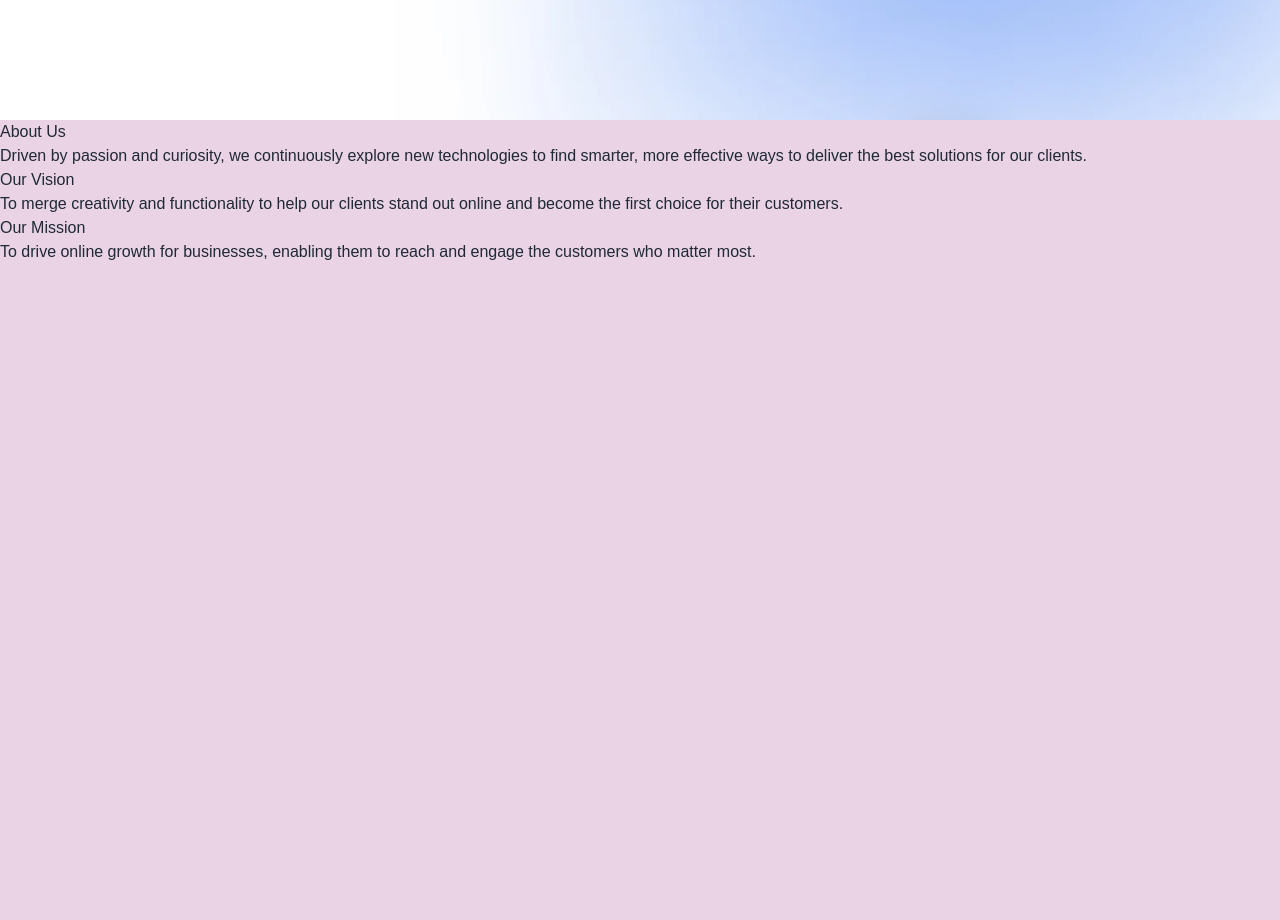
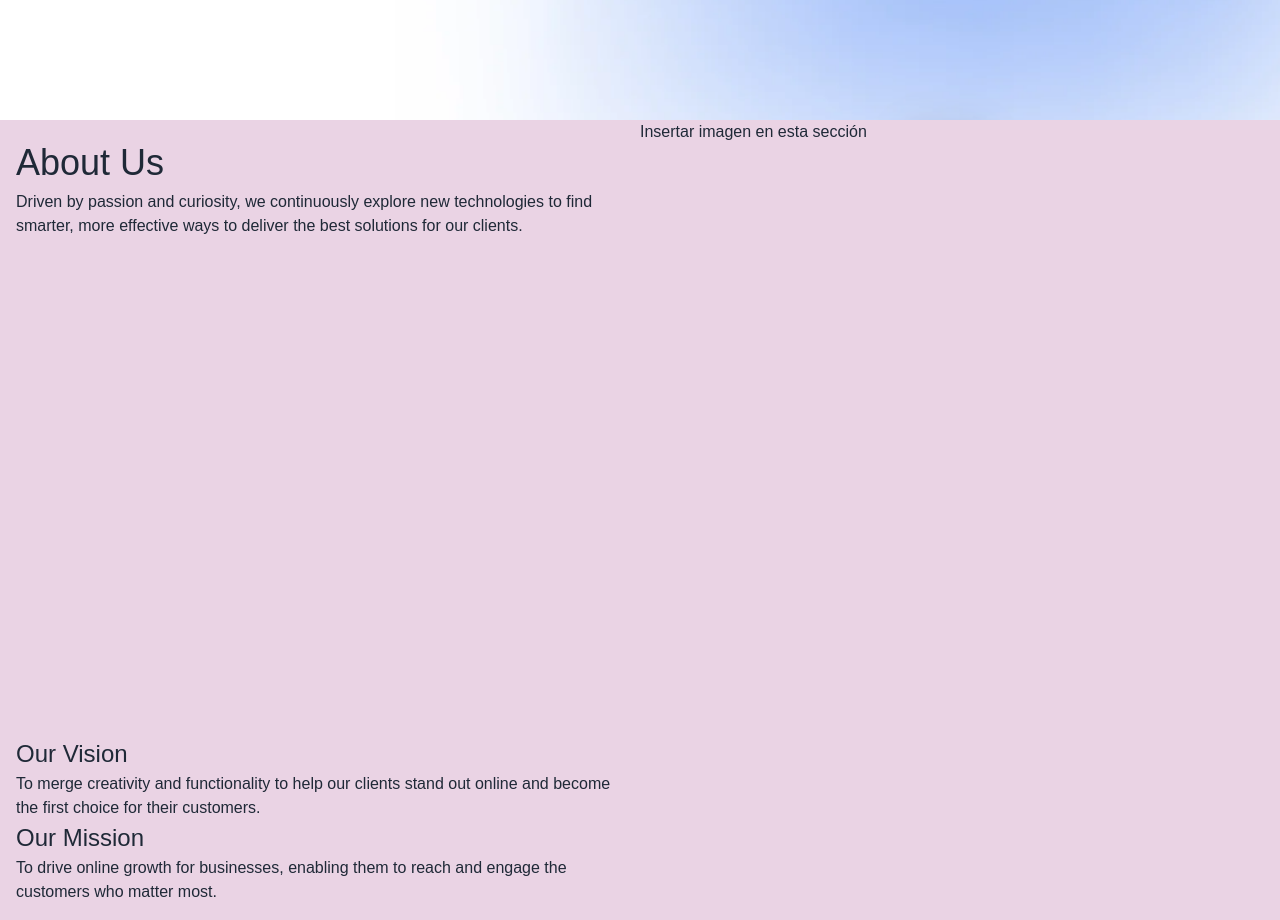
Before and after one commit to Alex0711/alex0711.github.io, a React (Create React App) app: page / in a window 1280 px wide. Shown: the part 680-1600 px from the top of the page. Built offline with nearby package versions, Linux system fonts and the light colour scheme.

Commit message:
add about us structure

```diff
--- a/src/components/aboutUs.jsx
+++ b/src/components/aboutUs.jsx
@@ -1,29 +1,32 @@
 const AboutUs = () => {
 	return(
-		<section className="h-screen">
+		<section className="flex flex-col lg:flex-row">
+			<div className="h-screen w-full lg:w-1/2 flex flex-col justify-between p-4">
 				<div>
-				<h2>
+					<h2 className="text-title">
 						About Us
 					</h2>
 					<p>
 						Driven by passion and curiosity, we continuously explore new technologies to find smarter, more effective ways to deliver the best solutions for our clients.
 					</p>
-
-				<h3>
+				</div>
+				<div>
+					<h3 className="text-subtitle">
 						Our Vision
 					</h3>
 					<p>
 						To merge creativity and functionality to help our clients stand out online and become the first choice for their customers.
 					</p>
-				<h3>
+					<h3 className="text-subtitle">
 						Our Mission
 					</h3>
 					<p>
 						To drive online growth for businesses, enabling them to reach and engage the customers who matter most.
 					</p>
 				</div>
-			<div>
-
+			</div>
+			<div className="h-screen w-full lg:w-1/2">
+				Insertar imagen en esta sección
 			</div>
 		</section>
 	)
--- a/src/components/slogan.jsx
+++ b/src/components/slogan.jsx
@@ -5,7 +5,7 @@ const Slogan = () => {
 			className="bg-cover bg-center text-black flex-grow"
 			style={{ backgroundImage: `url(${blueSpots})` }}
 		>
-			<h2>Be seen. Be chosen.</h2>
+			<h2 className="text-slogan font-bold">Be seen. Be chosen.</h2>
 		</section>
 	)
 }
--- a/src/pages/home.jsx
+++ b/src/pages/home.jsx
@@ -4,7 +4,7 @@ import AboutUs from 'components/aboutUs';
 
 const HomePage = () => {
 	return (
-		<body className="bg-background dark:bg-gray-900 text-text font-jost font-medium">
+		<body className="bg-background dark:bg-gray-900 text-text text-body font-jost font-medium">
 			<div className="h-screen flex flex-col">
 				<Header />
 				<Slogan />
--- a/tailwind.config.js
+++ b/tailwind.config.js
@@ -15,6 +15,12 @@ module.exports = {
       },
       fontFamily: {
         jost: ["Jost", "sans-serif"],
+      },
+      fontSize: {
+        'title': '2.25rem',
+        'slogan': '4rem',
+        'subtitle': '1.5rem',
+        'body': '1rem',
       }
     },
   },
```
Lines whose indentation alone changed are shown as unchanged.
